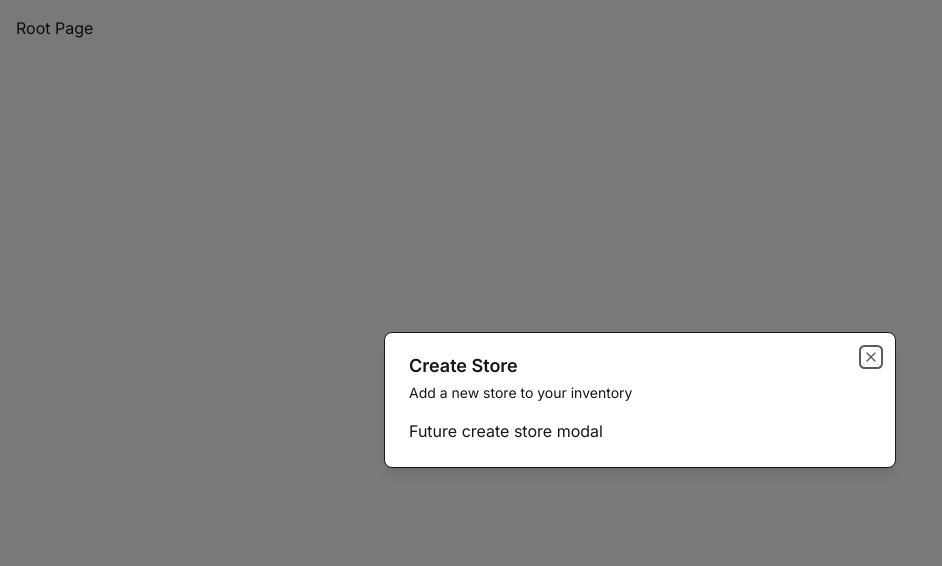
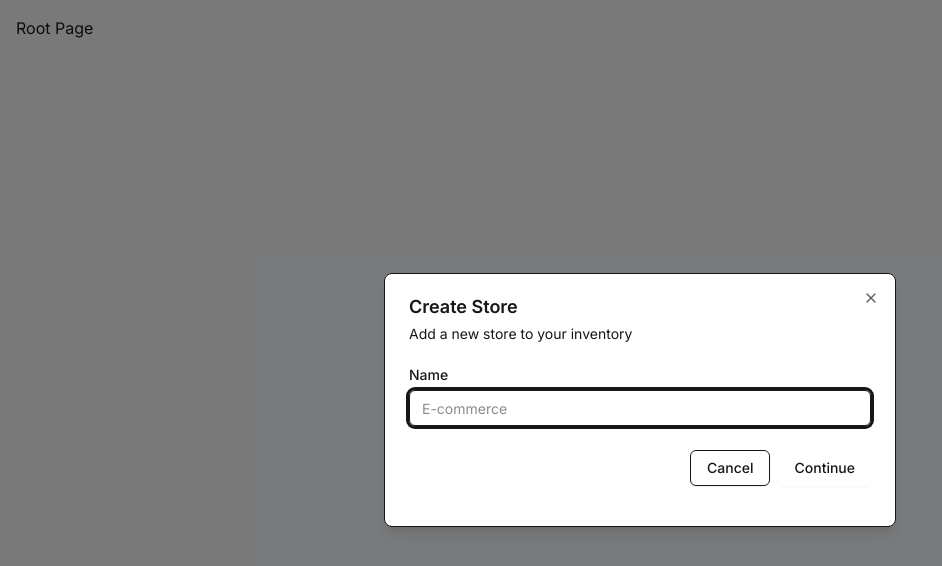
Before and after one commit to sancho12-kibersportmen/ecommerce, a Next.js app: page / in a window 1280 px wide. Shown: the top 566 px of the page, without its empty margins (0-942 px from the left). Built offline with nearby package versions, Linux system fonts and the light colour scheme.

Commit message:
serch bar cu ele pe consola

```diff
--- a/components/modals/store.modal.tsx
+++ b/components/modals/store.modal.tsx
@@ -1,10 +1,34 @@
 'use client';
+
+import * as z from "zod";
+import { useForm } from "react-hook-form";
+import { zodResolver } from "@hookform/resolvers/zod";
 
 import { useStoreModal } from "@/hooks/use-store-modal";
 import { Modal } from "../ui/modal";
+import { Form, FormControl, FormField, FormItem, FormLabel, FormMessage } from "../ui/form";
+import { Input } from "../ui/input";
+import { Button } from "../ui/button";
+
+const formSchema = z.object({
+  name: z.string().min(1),
+});
 
 export const StoreModal = () => {
   const storeModal = useStoreModal();
+
+  const form = useForm<z.infer<typeof formSchema>>({
+    resolver: zodResolver(formSchema),
+    defaultValues: {
+      name: "",
+    },
+  });
+
+  const onSubmit = async (values: z.infer<typeof formSchema>) => {
+      console.log(values);
+    // TODO: Create store
+  }
+
   return (
     <Modal
       title="Create Store"
@@ -12,7 +36,34 @@ export const StoreModal = () => {
       isOpen={storeModal.isOpen}
       onClose={storeModal.onClose}
     >
-        Future create store modal
+        <div>
+      <div className="space-y-4 py-2 pb-4">
+        <Form {...form}>
+            <form onSubmit={form.handleSubmit(onSubmit)}>
+                <FormField
+                    control={form.control}
+                    name="name"
+                    render={({field}) => (
+                        <FormItem>
+                            <FormLabel>Name</FormLabel>
+                            <FormControl>
+                                <Input placeholder="E-commerce" {...field} />
+                            </FormControl>
+                            <FormMessage />
+                        </FormItem>
+                        )}
+                    />
+                    <div className="pt-6 space-x-2 flex items-center justify-end w-full">
+                        <Button
+                        variant="outline"
+                         onClick={storeModal.onClose}>
+                            Cancel</Button>
+                        <Button type="submit">Continue</Button>
+                    </div>
+            </form>
+        </Form>
+      </div>
+      </div>
     </Modal>
   );
 };
--- /dev/null
+++ b/components/ui/form.tsx
@@ -0,0 +1,167 @@
+"use client"
+
+import * as React from "react"
+import * as LabelPrimitive from "@radix-ui/react-label"
+import { Slot } from "@radix-ui/react-slot"
+import {
+  Controller,
+  FormProvider,
+  useFormContext,
+  useFormState,
+  type ControllerProps,
+  type FieldPath,
+  type FieldValues,
+} from "react-hook-form"
+
+import { cn } from "@/lib/utils"
+import { Label } from "@/components/ui/label"
+
+const Form = FormProvider
+
+type FormFieldContextValue<
+  TFieldValues extends FieldValues = FieldValues,
+  TName extends FieldPath<TFieldValues> = FieldPath<TFieldValues>,
+> = {
+  name: TName
+}
+
+const FormFieldContext = React.createContext<FormFieldContextValue>(
+  {} as FormFieldContextValue
+)
+
+const FormField = <
+  TFieldValues extends FieldValues = FieldValues,
+  TName extends FieldPath<TFieldValues> = FieldPath<TFieldValues>,
+>({
+  ...props
+}: ControllerProps<TFieldValues, TName>) => {
+  return (
+    <FormFieldContext.Provider value={{ name: props.name }}>
+      <Controller {...props} />
+    </FormFieldContext.Provider>
+  )
+}
+
+const useFormField = () => {
+  const fieldContext = React.useContext(FormFieldContext)
+  const itemContext = React.useContext(FormItemContext)
+  const { getFieldState } = useFormContext()
+  const formState = useFormState({ name: fieldContext.name })
+  const fieldState = getFieldState(fieldContext.name, formState)
+
+  if (!fieldContext) {
+    throw new Error("useFormField should be used within <FormField>")
+  }
+
+  const { id } = itemContext
+
+  return {
+    id,
+    name: fieldContext.name,
+    formItemId: `${id}-form-item`,
+    formDescriptionId: `${id}-form-item-description`,
+    formMessageId: `${id}-form-item-message`,
+    ...fieldState,
+  }
+}
+
+type FormItemContextValue = {
+  id: string
+}
+
+const FormItemContext = React.createContext<FormItemContextValue>(
+  {} as FormItemContextValue
+)
+
+function FormItem({ className, ...props }: React.ComponentProps<"div">) {
+  const id = React.useId()
+
+  return (
+    <FormItemContext.Provider value={{ id }}>
+      <div
+        data-slot="form-item"
+        className={cn("grid gap-2", className)}
+        {...props}
+      />
+    </FormItemContext.Provider>
+  )
+}
+
+function FormLabel({
+  className,
+  ...props
+}: React.ComponentProps<typeof LabelPrimitive.Root>) {
+  const { error, formItemId } = useFormField()
+
+  return (
+    <Label
+      data-slot="form-label"
+      data-error={!!error}
+      className={cn("data-[error=true]:text-destructive", className)}
+      htmlFor={formItemId}
+      {...props}
+    />
+  )
+}
+
+function FormControl({ ...props }: React.ComponentProps<typeof Slot>) {
+  const { error, formItemId, formDescriptionId, formMessageId } = useFormField()
+
+  return (
+    <Slot
+      data-slot="form-control"
+      id={formItemId}
+      aria-describedby={
+        !error
+          ? `${formDescriptionId}`
+          : `${formDescriptionId} ${formMessageId}`
+      }
+      aria-invalid={!!error}
+      {...props}
+    />
+  )
+}
+
+function FormDescription({ className, ...props }: React.ComponentProps<"p">) {
+  const { formDescriptionId } = useFormField()
+
+  return (
+    <p
+      data-slot="form-description"
+      id={formDescriptionId}
+      className={cn("text-muted-foreground text-sm", className)}
+      {...props}
+    />
+  )
+}
+
+function FormMessage({ className, ...props }: React.ComponentProps<"p">) {
+  const { error, formMessageId } = useFormField()
+  const body = error ? String(error?.message ?? "") : props.children
+
+  if (!body) {
+    return null
+  }
+
+  return (
+    <p
+      data-slot="form-message"
+      id={formMessageId}
+      className={cn("text-destructive text-sm", className)}
+      {...props}
+    >
+      {body}
+    </p>
+  )
+}
+
+export {
+  useFormField,
+  Form,
+  FormItem,
+  FormLabel,
+  FormControl,
+  FormDescription,
+  FormMessage,
+  FormField,
+}
--- /dev/null
+++ b/components/ui/input.tsx
@@ -0,0 +1,21 @@
+import * as React from "react"
+
+import { cn } from "@/lib/utils"
+
+function Input({ className, type, ...props }: React.ComponentProps<"input">) {
+  return (
+    <input
+      type={type}
+      data-slot="input"
+      className={cn(
+        "file:text-foreground placeholder:text-muted-foreground selection:bg-primary selection:text-primary-foreground dark:bg-input/30 border-input flex h-9 w-full min-w-0 rounded-md border bg-transparent px-3 py-1 text-base shadow-xs transition-[color,box-shadow] outline-none file:inline-flex file:h-7 file:border-0 file:bg-transparent file:text-sm file:font-medium disabled:pointer-events-none disabled:cursor-not-allowed disabled:opacity-50 md:text-sm",
+        "focus-visible:border-ring focus-visible:ring-ring/50 focus-visible:ring-[3px]",
+        "aria-invalid:ring-destructive/20 dark:aria-invalid:ring-destructive/40 aria-invalid:border-destructive",
+        className
+      )}
+      {...props}
+    />
+  )
+}
+
+export { Input }
--- /dev/null
+++ b/components/ui/label.tsx
@@ -0,0 +1,24 @@
+"use client"
+
+import * as React from "react"
+import * as LabelPrimitive from "@radix-ui/react-label"
+
+import { cn } from "@/lib/utils"
+
+function Label({
+  className,
+  ...props
+}: React.ComponentProps<typeof LabelPrimitive.Root>) {
+  return (
+    <LabelPrimitive.Root
+      data-slot="label"
+      className={cn(
+        "flex items-center gap-2 text-sm leading-none font-medium select-none group-data-[disabled=true]:pointer-events-none group-data-[disabled=true]:opacity-50 peer-disabled:cursor-not-allowed peer-disabled:opacity-50",
+        className
+      )}
+      {...props}
+    />
+  )
+}
+
+export { Label }
--- a/package.json
+++ b/package.json
@@ -10,7 +10,9 @@
   },
   "dependencies": {
     "@clerk/nextjs": "^6.32.0",
+    "@hookform/resolvers": "^5.2.2",
     "@radix-ui/react-dialog": "^1.1.15",
+    "@radix-ui/react-label": "^2.1.7",
     "@radix-ui/react-slot": "^1.2.3",
     "class-variance-authority": "^0.7.1",
     "clsx": "^2.1.1",
@@ -18,7 +20,9 @@
     "next": "15.5.3",
     "react": "19.1.0",
     "react-dom": "19.1.0",
+    "react-hook-form": "^7.62.0",
     "tailwind-merge": "^3.3.1",
+    "zod": "^4.1.8",
     "zustand": "^5.0.8"
   },
   "devDependencies": {
```
Also changed, not shown: 1 other file (tests, documents, lock files or other folders). Lines whose indentation alone changed are shown as unchanged.
